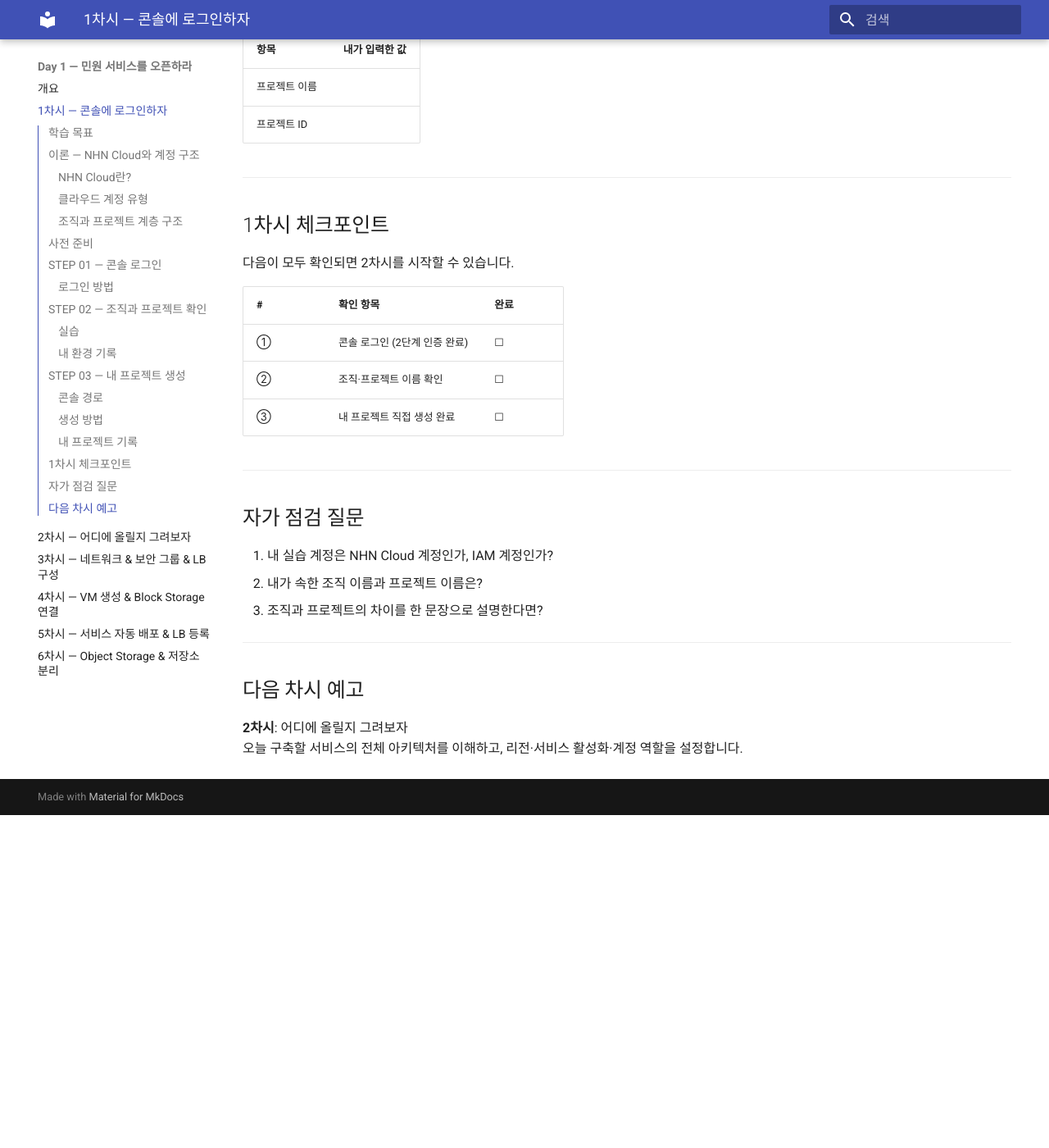
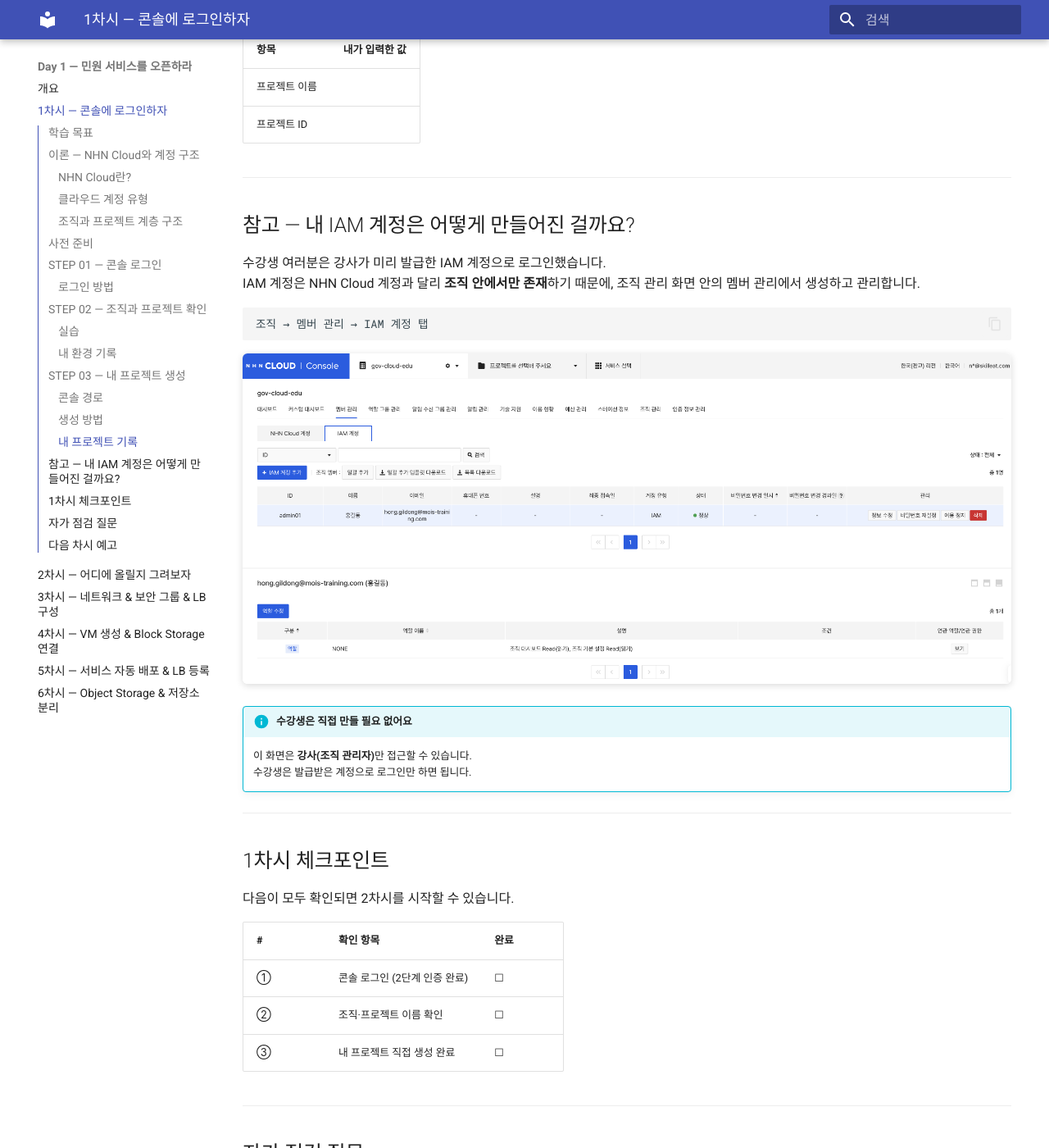
Before and after one commit to skilleat-labs/cloud-native-minwon-lab, an MkDocs documentation site: the page built from docs/day1/session1.md, in a window 1280 px wide and 1400 px high, scrolled down 4705 px. Shown: the whole window at 82% size. Built offline with MkDocs 1.6.1 and Material for MkDocs 9.7.7, drawn with Linux system fonts in a browser that asks for light colours; before the commit the page ends 5699 px from its top, so only the background shows below that.

Commit message:
docs: session1 - IAM 계정 생성 구조 설명 섹션 추가 (체크포인트 앞)

````diff
--- a/docs/day1/session1.md
+++ b/docs/day1/session1.md
@@ -149,6 +149,23 @@
 
 ---
 
+## 참고 — 내 IAM 계정은 어떻게 만들어진 걸까요?
+
+수강생 여러분은 강사가 미리 발급한 IAM 계정으로 로그인했습니다.
+IAM 계정은 NHN Cloud 계정과 달리 **조직 안에서만 존재**하기 때문에, 조직 관리 화면 안의 멤버 관리에서 생성하고 관리합니다.
+
+```
+조직 → 멤버 관리 → IAM 계정 탭
+```
+
+![IAM 계정 관리 화면](./images/04-iam-create.png)
+
+!!! info "수강생은 직접 만들 필요 없어요"
+    이 화면은 **강사(조직 관리자)**만 접근할 수 있습니다.
+    수강생은 발급받은 계정으로 로그인만 하면 됩니다.
+
+---
+
 ## 1차시 체크포인트
 
 다음이 모두 확인되면 2차시를 시작할 수 있습니다.
````
